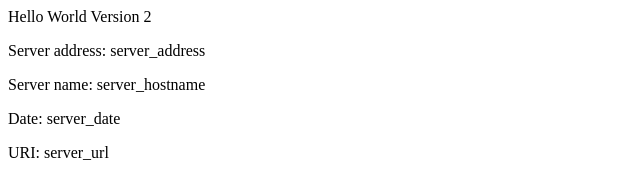
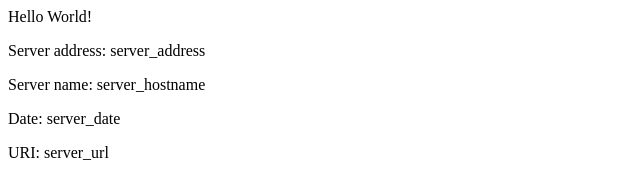
Before and after one commit to gowri-subramanian/eks-example, a plain HTML site: page src/index.html in a window 1280 px wide. Shown: the full height of the page, 0-640 px from the left. Drawn offline with Linux system fonts and the light colour scheme.

Commit message:
Revert "v2 Updating home page"
This reverts commit 57cdcb55f1d8cc36e4ea97832040af38ac2b5b56.

```diff
--- a/src/index.html
+++ b/src/index.html
@@ -2,7 +2,7 @@
 <title>Hello World</title>
 </head>
 <div class="info">
-<h>Hello World Version 2  </h>
+<h>Hello World!</h>
 <p><span>Server&nbsp;address:</span> <span>server_address</span></p>
 <p><span>Server&nbsp;name:</span> <span>server_hostname</span></p>
 <p class="smaller"><span>Date:</span> <span>server_date</span></p>
```
